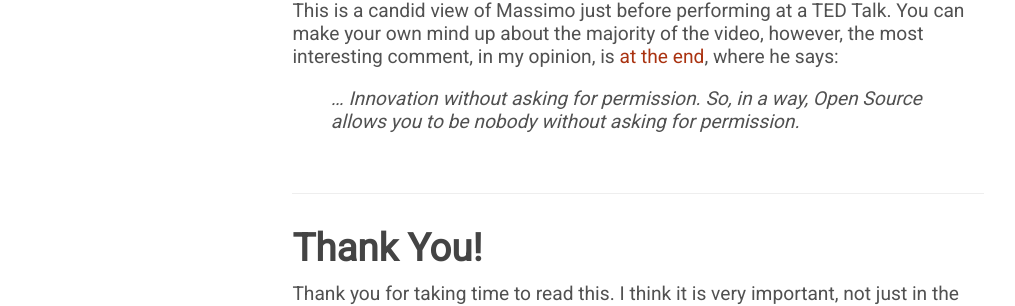
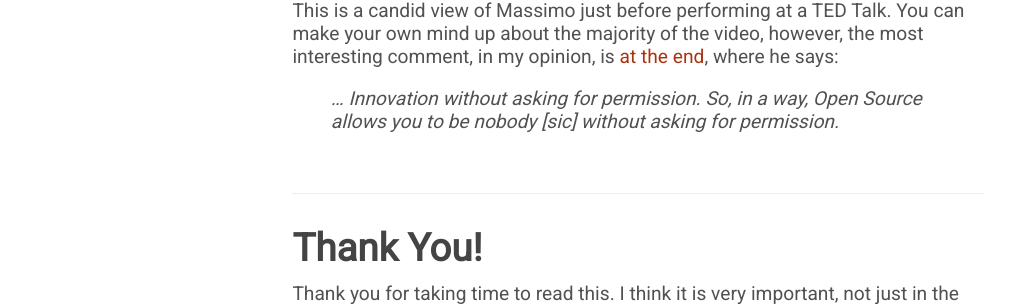
Before and after one commit to ArduinoHistory/arduinohistory.github.io, a Jekyll site: the page built from index.md, in a window 1280 px wide and 900 px high, scrolled down 29305 px. Shown: the part 173-479 px from the top of the window, without its empty margins (2-1017 px from the left). Built offline with Jekyll 4.4.1, drawn with Linux system fonts in a browser that asks for light colours.

Commit message:
Added "sic" to candid video quote.

```diff
--- a/index.md
+++ b/index.md
@@ -605,7 +605,7 @@ Massimo going to Ted Talk -- candid (2012-08-06)
 
 This is a candid view of Massimo just before performing at a TED Talk.  You can make your own mind up about the majority of the video, however, the most interesting comment, in my opinion, is <a href="https://youtu.be/tZxY8_CNiCw?start=232" data-lity>at the end</a>, where he says:
 
->... Innovation without asking for permission. So, in a way, Open Source allows you to be nobody without asking for permission.
+>... Innovation without asking for permission. So, in a way, Open Source allows you to be nobody [sic] without asking for permission.
 
 * * *
 
```
